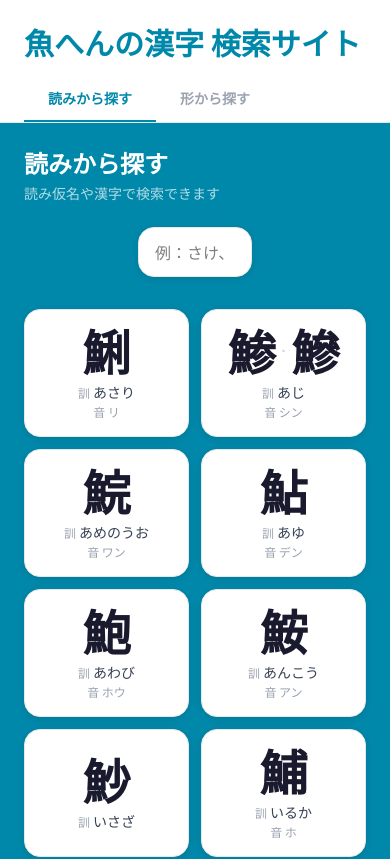
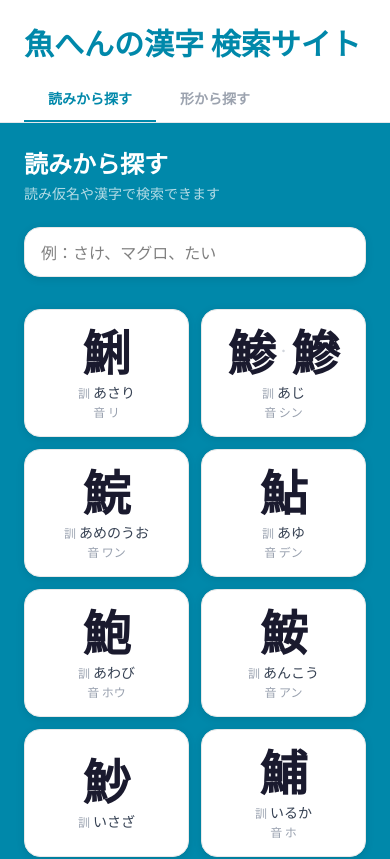
Before and after one commit to kai-ai-123/sakana-kanji, a Next.js app in the folder app/: page / in a window 390 px wide. Shown: the top 859 px of the page. Built offline with nearby package versions, Linux system fonts and the light colour scheme.

Commit message:
Make search bar responsive: full width on mobile, narrower on larger screens
Co-Authored-By: Claude Sonnet 4.6 <noreply@anthropic.com>

```diff
--- a/app/components/ReadingSearch.tsx
+++ b/app/components/ReadingSearch.tsx
@@ -38,7 +38,7 @@ export default function ReadingSearch({ allData, onFilter }: Props) {
       value={query}
       onChange={(e) => setQuery(e.target.value)}
       placeholder="例：さけ、マグロ、たい"
-      className="block mx-auto w-1/3 rounded-2xl px-4 py-3 focus:outline-none focus:ring-2 focus:ring-sky-300"
+      className="block mx-auto w-full sm:w-1/2 lg:w-1/3 rounded-2xl px-4 py-3 focus:outline-none focus:ring-2 focus:ring-sky-300"
       style={{ fontSize: "16px", background: "#ffffff", border: "1px solid #e8e8e8", boxShadow: "0 2px 8px rgba(0,0,0,0.1)" }}
     />
   );
```
